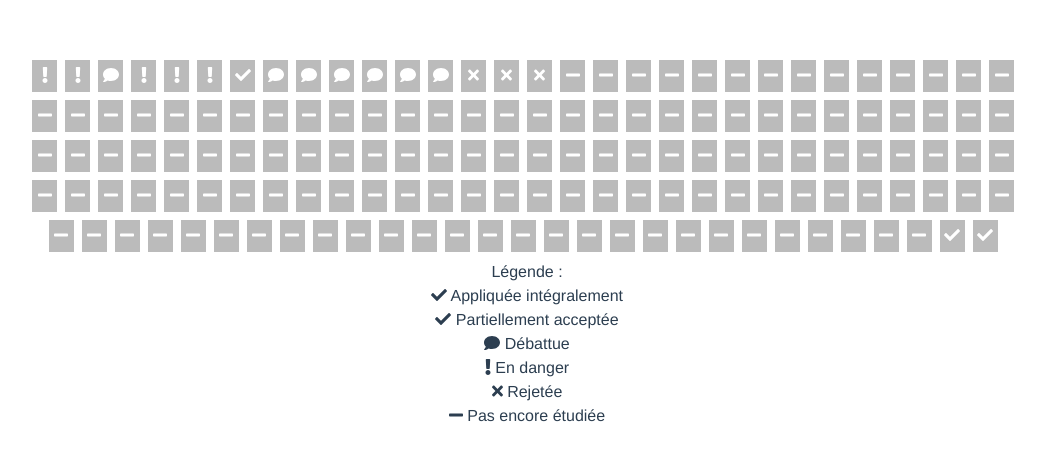
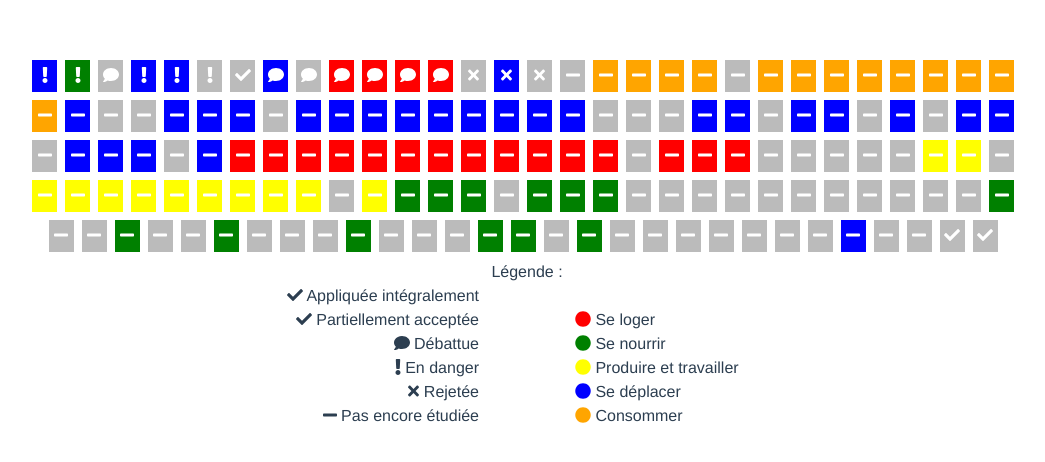
Before and after one commit to annelhote/sans-filtre, a Vue app: page / in a window 1280 px wide. Shown: the top 462 px of the page, without its empty margins (113-1158 px from the left). Built offline with nearby package versions, Linux system fonts and the light colour scheme.

Commit message:
Add color according to proposal's thematic

```diff
--- a/src/components/Proposals.vue
+++ b/src/components/Proposals.vue
@@ -1,29 +1,53 @@
 <template>
-  <div class="hello">
+  <div class="proposals">
     <div v-for="(chunk, index) in proposalChunks" :key="index" class="mb-2">
-      <div v-for="(proposal, index) in chunk" :key="index" :title="proposal.title" class="proposal mr-2 p-1 d-inline-block">
-        <font-awesome-icon :icon="retrieveIcon(proposal.color)" color="white" />
+      <div
+        v-for="(proposal, index) in chunk"
+        :key="index"
+        :title="proposal.title"
+        class="proposal mr-2 p-1 d-inline-block"
+        :style="{ backgroundColor: retrieveColor(proposal) }">
+        <font-awesome-icon :icon="retrieveIcon(proposal.color)" color="white"></font-awesome-icon>
       </div>
     </div>
     <div>
       <div>Légende :</div>
+      <div class="w-50 d-inline-block text-right pr-5">
         <div>
-        <font-awesome-icon icon="check" /> Appliquée intégralement
+          <font-awesome-icon icon="check"></font-awesome-icon> Appliquée intégralement
         </div>
         <div>
-        <font-awesome-icon icon="check" /> Partiellement acceptée
+          <font-awesome-icon icon="check"></font-awesome-icon> Partiellement acceptée
         </div>
         <div>
-        <font-awesome-icon icon="comment" /> Débattue
+          <font-awesome-icon icon="comment"></font-awesome-icon> Débattue
         </div>
         <div>
-        <font-awesome-icon icon="exclamation" /> En danger
+          <font-awesome-icon icon="exclamation"></font-awesome-icon> En danger
         </div>
         <div>
-        <font-awesome-icon icon="times" /> Rejetée
+          <font-awesome-icon icon="times"></font-awesome-icon> Rejetée
         </div>
         <div>
-        <font-awesome-icon icon="minus" /> Pas encore étudiée
+          <font-awesome-icon icon="minus"></font-awesome-icon> Pas encore étudiée
+        </div>
+      </div>
+      <div class="w-50 d-inline-block text-left pl-5">
+        <div>
+          <font-awesome-icon icon="circle" color="red"></font-awesome-icon> Se loger
+        </div>
+        <div>
+          <font-awesome-icon icon="circle" color="green"></font-awesome-icon> Se nourrir
+        </div>
+        <div>
+          <font-awesome-icon icon="circle" color="yellow"></font-awesome-icon> Produire et travailler
+        </div>
+        <div>
+          <font-awesome-icon icon="circle" color="blue"></font-awesome-icon> Se déplacer
+        </div>
+        <div>
+          <font-awesome-icon icon="circle" color="orange"></font-awesome-icon> Consommer
+        </div>
       </div>
     </div>
   </div>
@@ -32,7 +56,8 @@
 <script>
 import _ from 'lodash'
 
-import proposals from '../data/proposals.json';
+import proposals from '../data/proposals.json'
+import thematics from '../data/thematics.json'
 
 export default {
   name: 'HelloWorld',
@@ -72,6 +97,30 @@ export default {
           icon = 'check'
       }
       return icon
+    },
+    retrieveColor (proposal) {
+      let color = null
+      let thematic = null
+      const plop = _.find(thematics, { title: proposal.title })
+      if (plop) thematic = plop.thematic
+      switch (thematic) {
+        case 'Se loger':
+          color = 'red'
+          break
+        case 'Se nourrir':
+          color = 'green'
+          break
+        case 'Produire et travailler':
+          color = 'yellow'
+          break
+        case 'Se déplacer':
+          color = 'blue'
+          break
+        case 'Consommer':
+          color = 'orange'
+          break
+      }
+      return color
     }
   }
 }
--- a/src/main.js
+++ b/src/main.js
@@ -1,12 +1,13 @@
 import Vue from 'vue'
 import App from './App.vue'
 import { library } from '@fortawesome/fontawesome-svg-core'
-import { faCheck, faComment, faExclamation, faMinus, faTimes } from '@fortawesome/free-solid-svg-icons'
+import { faCheck, faCircle, faComment, faExclamation, faMinus, faTimes } from '@fortawesome/free-solid-svg-icons'
 import { FontAwesomeIcon } from '@fortawesome/vue-fontawesome'
 import 'bootstrap'
 import 'bootstrap/dist/css/bootstrap.min.css'
 
 library.add(faCheck)
+library.add(faCircle)
 library.add(faComment)
 library.add(faExclamation)
 library.add(faMinus)
```
Lines whose indentation alone changed are shown as unchanged.
